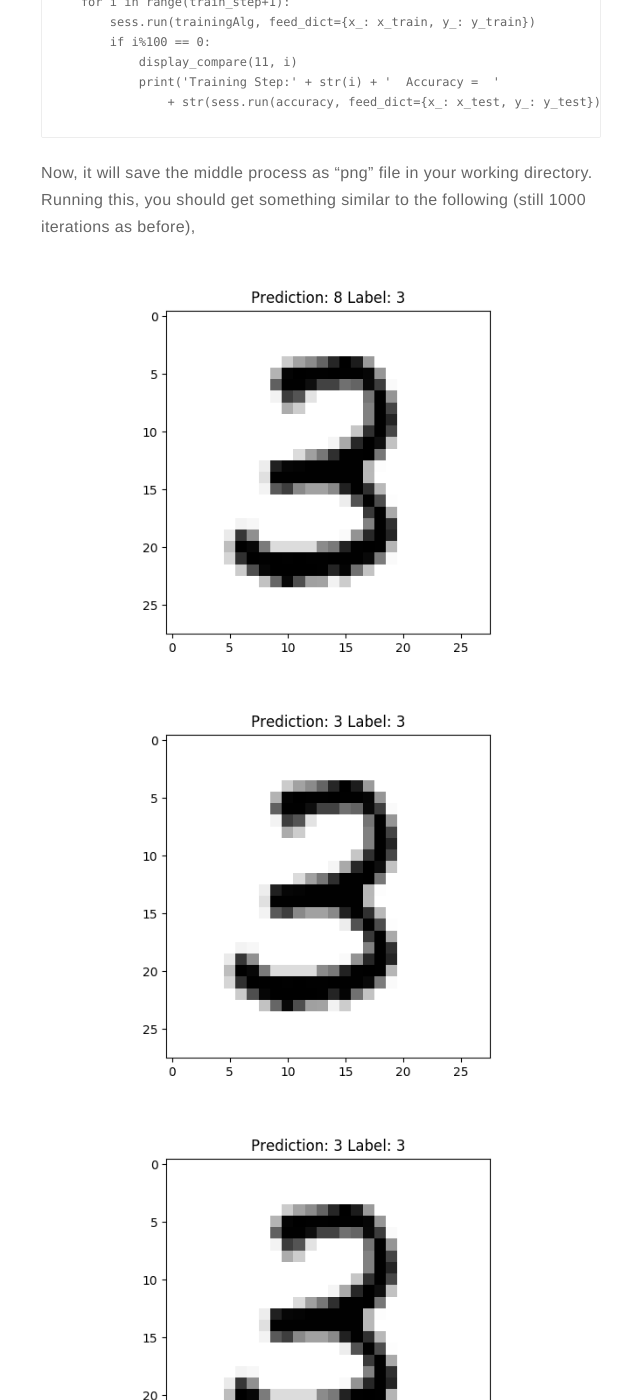
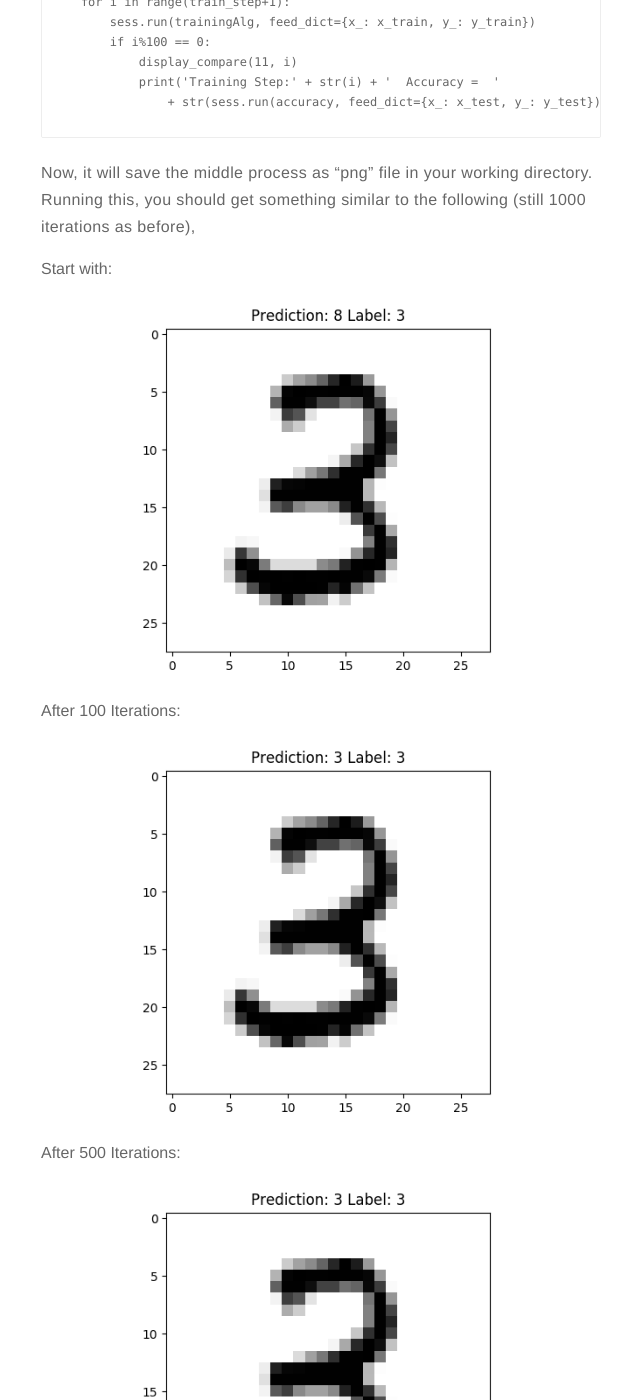
Before and after one commit to AlanFermat/AlanFermat.github.io, a Jekyll site: the page built from _posts/2018-12-06-TensorFlow.md, in a window 1280 px wide and 1400 px high, scrolled down 5278 px. Shown: the whole window, without its empty margins (319-959 px from the left). Built offline with Jekyll 4.4.1, drawn with Linux system fonts in a browser that asks for light colours; comment, search, counter and statistics services are not loaded.

Commit message:
add pics

```diff
--- a/_posts/2018-12-06-TensorFlow.md
+++ b/_posts/2018-12-06-TensorFlow.md
@@ -199,8 +199,11 @@ with tf.Session() as sess:
 Now, it will save the middle process as "png" file in your working directory. Running this, you should get something similar to the following (still 1000 iterations as before),
 
 <div>
+    Start with:
     <img src="https://github.com/AlanFermat/AlanFermat.github.io/blob/master/assets/images/pic0.png?raw=true">
+    After 100 Iterations:
     <img src="https://github.com/AlanFermat/AlanFermat.github.io/blob/master/assets/images/pic100.png?raw=true">
+    After 500 Iterations:
     <img src="https://github.com/AlanFermat/AlanFermat.github.io/blob/master/assets/images/pic500.png?raw=true">
 </div>
 
```
